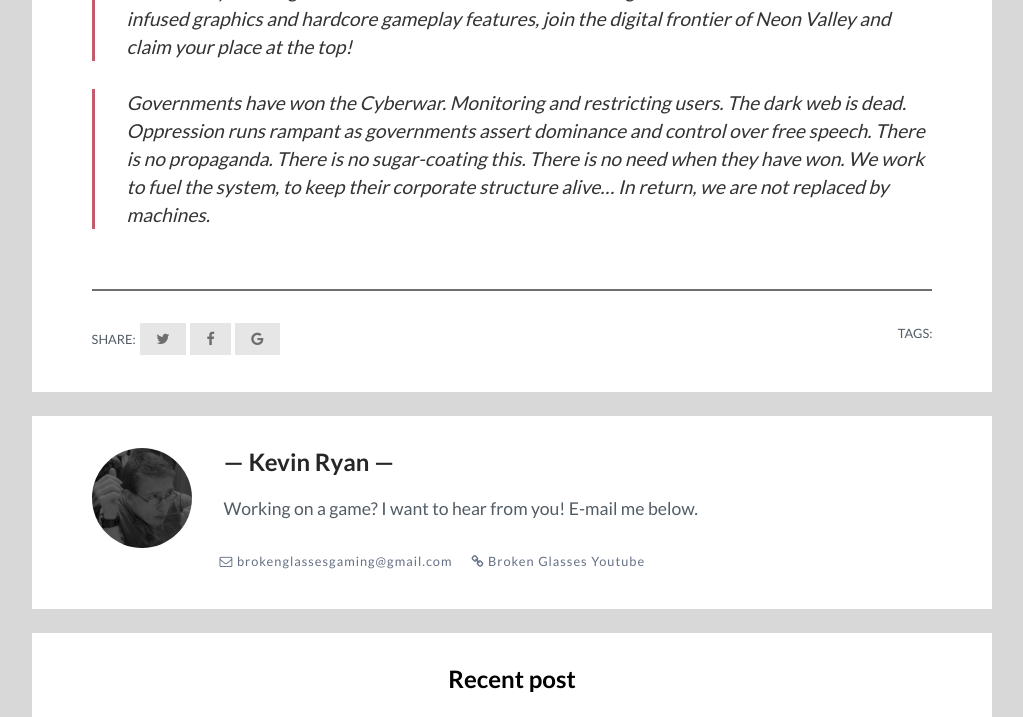
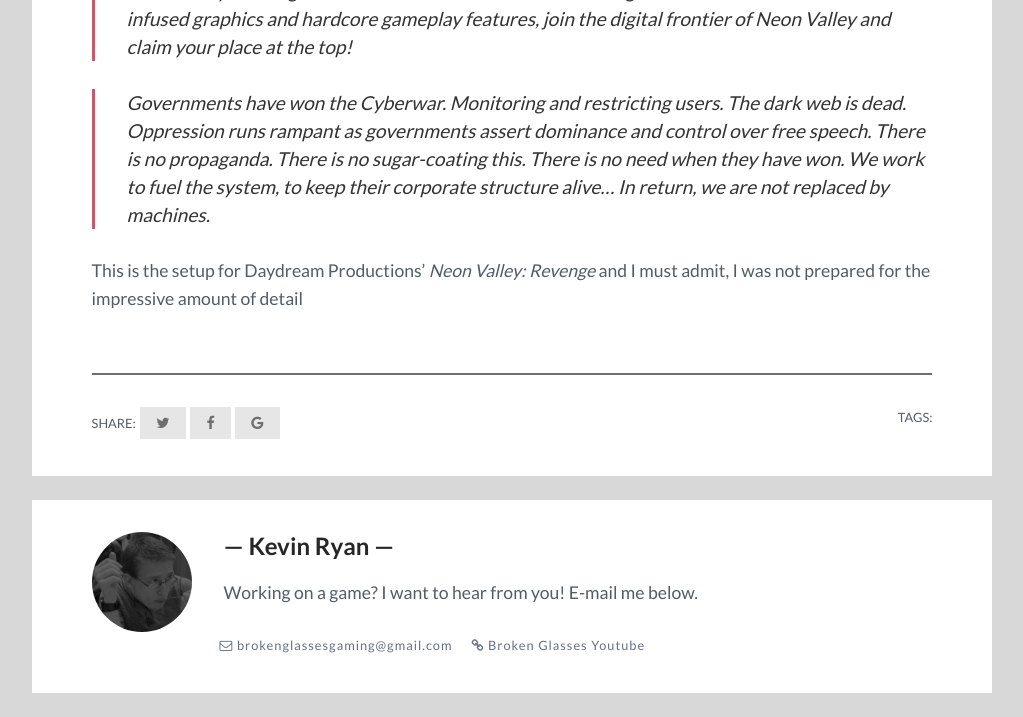
Before and after one commit to pizzapgh/broken_glasses, a Jekyll site: the page built from _posts/2017-12-11-These-Radical-Games-Will-Tug-At-Your-Nostalgia.markdown, in a window 1280 px wide and 900 px high, scrolled down 4086 px, cut to the strip 0-717 px from the top of the window. Shown: the whole strip, without its empty margins (128-1151 px from the left). Built offline with Jekyll 4.4.1, drawn with Linux system fonts in a browser that asks for light colours; nearby versions of some CDN libraries; our own code applies the rules of GitHub Pages for plain Markdown files; comment, search, counter and statistics services are not loaded.

Commit message:
Updated These Radical Games Will Tug At Your Nostalgia

```diff
--- a/_posts/2017-12-11-These-Radical-Games-Will-Tug-At-Your-Nostalgia.markdown
+++ b/_posts/2017-12-11-These-Radical-Games-Will-Tug-At-Your-Nostalgia.markdown
@@ -62,3 +62,5 @@
 > Neon Valley: Revenge is an online shooter with Neo 80s design influence. Full of retro neon-infused graphics and hardcore gameplay features, join the digital frontier of Neon Valley and claim your place at the top!
 
 > Governments have won the Cyberwar. Monitoring and restricting users. The dark web is dead. Oppression runs rampant as governments assert dominance and control over free speech. There is no propaganda. There is no sugar-coating this. There is no need when they have won. We work to fuel the system, to keep their corporate structure alive... In return, we are not replaced by machines.
+
+This is the setup for Daydream Productions' *Neon Valley: Revenge* and I must admit, I was not prepared for the impressive amount of detail
```
